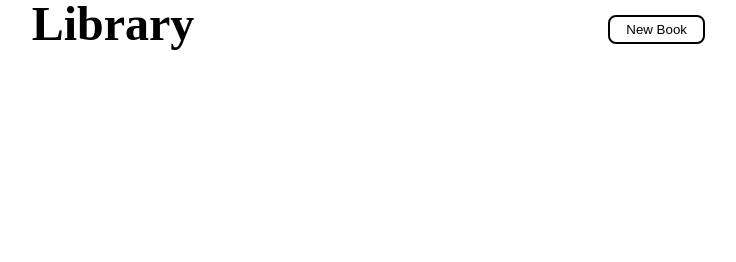
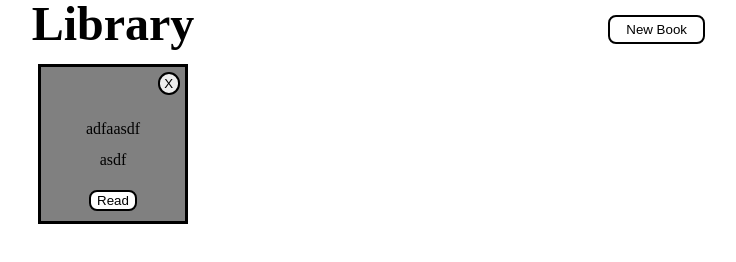
Before and after one commit to biscake/library, a plain HTML site: page index.html in a window 1280 px wide. Shown: the whole page, without its empty margins (527-1263 px from the left). Drawn offline with Linux system fonts and the light colour scheme.

Commit message:
Added read functionality

```diff
--- a/index.html
+++ b/index.html
@@ -27,6 +27,12 @@
             </form>
         </dialog>
         <main>
+            <div class="book">
+                <button class="remove">X</button>
+                <div class="title">adfaasdf</div>
+                <div class="author">asdf</div>
+                <button type="button" value="read" class="readbtn">Read</button>
+            </div>
         </main>
 
     </div>
--- a/script.js
+++ b/script.js
@@ -11,12 +11,20 @@ function addBookToLibrary(book) {
 
 const card = document.createElement("div");
 card.classList.add("book");
+
 const removeBook = document.createElement("button");
 removeBook.classList.add("remove");
 removeBook.setAttribute("value", "remove")
 removeBook.textContent = "X";
 
+const readBtn = document.createElement("button");
+readBtn.classList.add("readbtn");
+readBtn.setAttribute("value", "read");
+readBtn.textContent = "Read";
+
+
 card.appendChild(removeBook);
+card.appendChild(readBtn);
 
 function updateBook() {
     const main = document.querySelector("main");
@@ -34,7 +42,12 @@ function updateBook() {
             if (event.target.value === "remove") {
                 const bookTitle = event.target.nextSibling.textContent;
                 delBook(bookTitle);
-                // console.log(bookTitle);
+            }
+        })
+
+        bookCard.addEventListener("click", (event) => {
+            if (event.target.value === "read") {
+                bookCard.classList.toggle("read");
             }
         })
         bookCard.appendChild(title);
--- a/styles.css
+++ b/styles.css
@@ -7,14 +7,28 @@
     text-align: center;
 }
 
+#newbook,
+form button,
+.readbtn {
+    border: 2px solid black;
+    border-radius: 8px;
+    background: white;
+}
+
+.readbtn {
+    bottom: 10px;
+    position: absolute;
+}
+
+button:hover {
+    opacity: 0.7;
+}
+
 #newbook {
     position: fixed;
     top: 15px;
     right: 3rem;
     padding: 5px 1rem;
-    border: 2px solid black;
-    border-radius: 8px;
-    background: white;
 }
 
 h1 {
@@ -47,6 +61,10 @@ main {
     padding: 5px;
 }
 
+.book.read {
+    background: greenyellow;
+}
+
 .remove {
     position: absolute;
     top: 5px;
@@ -54,6 +72,8 @@ main {
     aspect-ratio: 1 / 1;
     padding: 0;
     width: 1.5lh;
+    border: 2px solid black;
+    border-radius: 24px;
 }
 
 dialog {
@@ -79,6 +99,7 @@ form input {
     border-radius: 8px;
     padding: 5px;
     border: 2px solid black;
+    outline: none;
 }
 
 .error {
```
